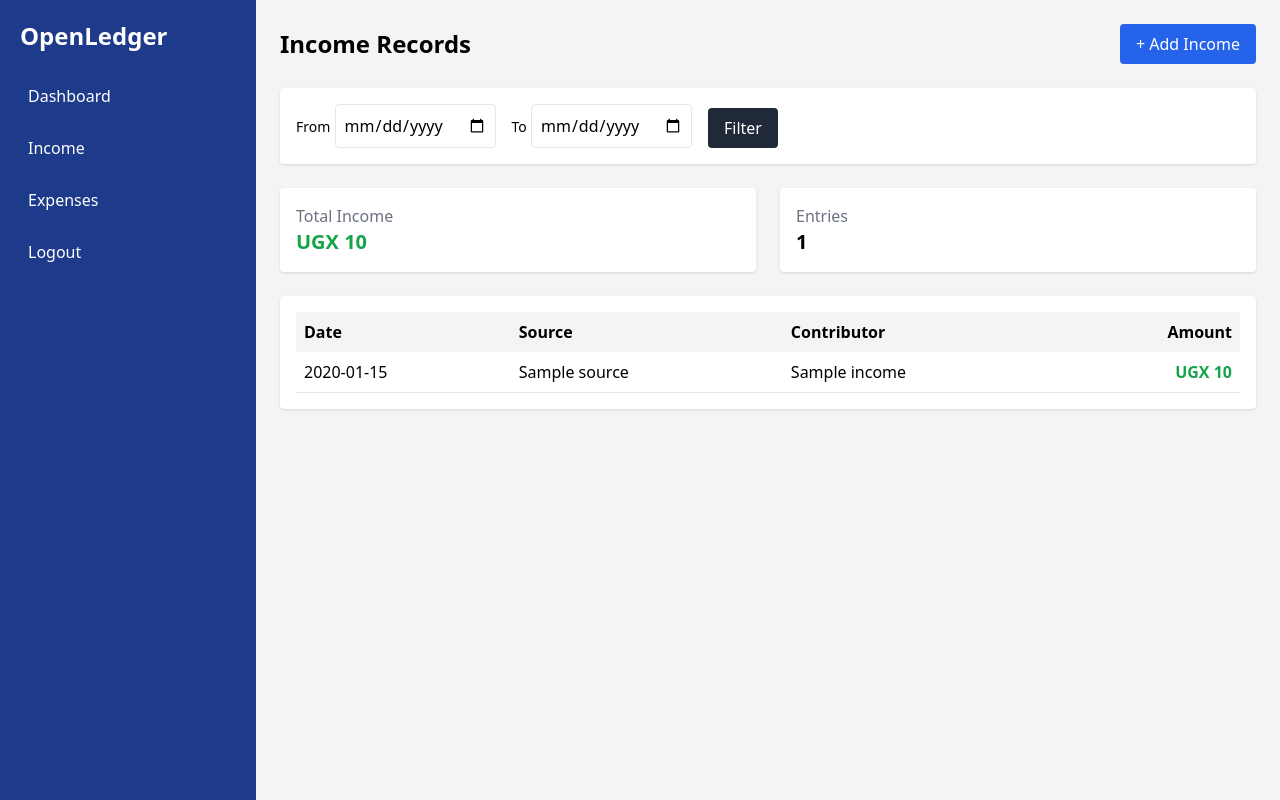
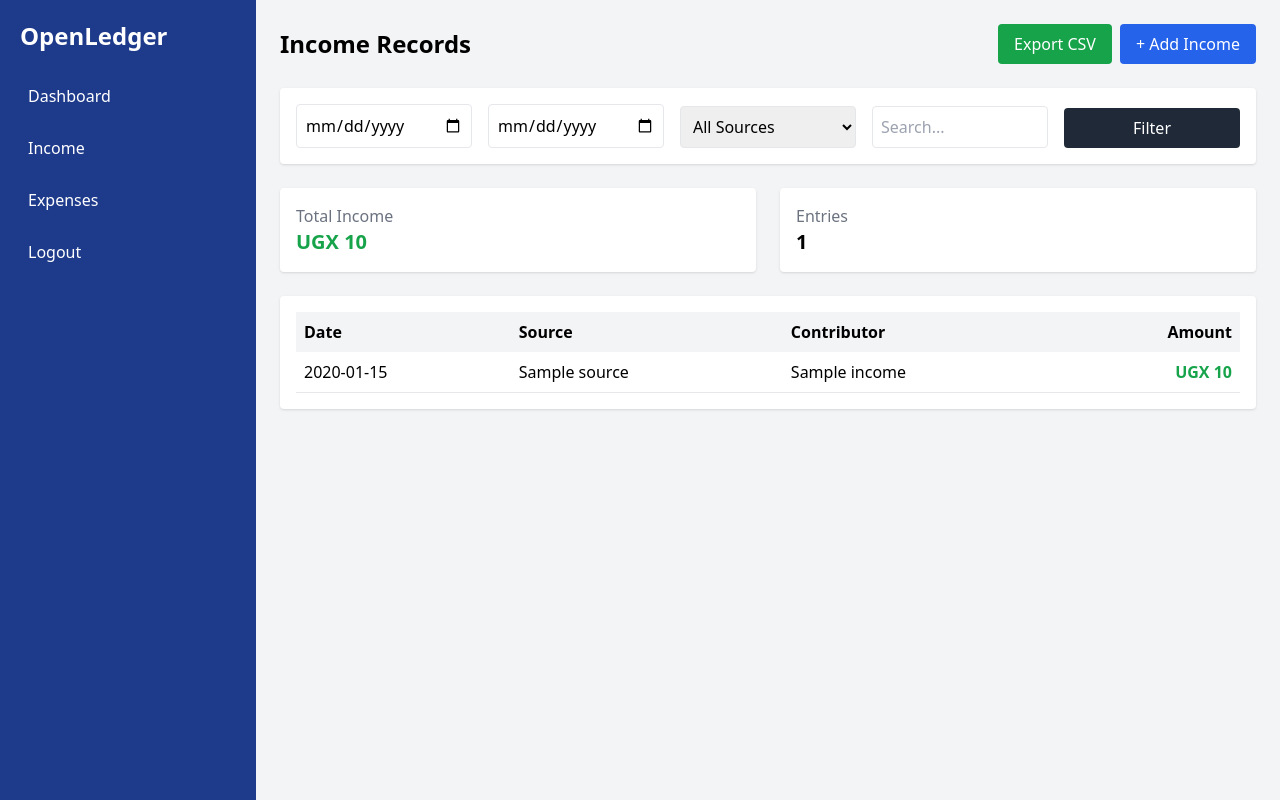
Before and after one commit to kettalevi/openledger-lite, a PHP site: page /income/index.php in a window 1280 px wide. Run offline with PHP 8.4, Linux system fonts and the light colour scheme; the visitor is signed in with stand-in values (Sample User, id 1); tables that the repository leaves empty hold one stand-in row (values such as "Sample post"); some libraries are stand-ins or nearby versions.

Commit message:
Refactor income index page for improved filtering

```diff
--- a/income/index.php
+++ b/income/index.php
@@ -2,62 +2,97 @@
 require_once '../includes/db.php';
 require_once '../includes/header.php';
 
+// Fetch sources
+$sources = $conn->query("SELECT * FROM income_sources ORDER BY name ASC")->fetchAll();
+
 // Filters
 $from = $_GET['from'] ?? '';
 $to = $_GET['to'] ?? '';
+$source_id = $_GET['source_id'] ?? '';
+$search = $_GET['search'] ?? '';
 
-$where = "";
+// Build WHERE
+$where = [];
 $params = [];
 
 if ($from && $to) {
-    $where = "WHERE income_date BETWEEN ? AND ?";
-    $params = [$from, $to];
+    $where[] = "i.income_date BETWEEN ? AND ?";
+    $params[] = $from;
+    $params[] = $to;
 }
 
-// Fetch Data
+if ($source_id) {
+    $where[] = "i.source_id = ?";
+    $params[] = $source_id;
+}
+
+if ($search) {
+    $where[] = "(i.contributor_name LIKE ? OR s.name LIKE ?)";
+    $params[] = "%$search%";
+    $params[] = "%$search%";
+}
+
+$whereSQL = $where ? "WHERE " . implode(" AND ", $where) : "";
+
+// Fetch data
 $stmt = $conn->prepare("
     SELECT i.*, s.name AS source_name
     FROM income i
     LEFT JOIN income_sources s ON i.source_id = s.id
-    $where
+    $whereSQL
     ORDER BY i.income_date DESC
 ");
 $stmt->execute($params);
 $rows = $stmt->fetchAll();
 
 // Summary
-$total = $conn->prepare("
-    SELECT SUM(amount) FROM income $where
+$totalStmt = $conn->prepare("
+    SELECT SUM(i.amount)
+    FROM income i
+    LEFT JOIN income_sources s ON i.source_id = s.id
+    $whereSQL
 ");
-$total->execute($params);
-$totalIncome = $total->fetchColumn() ?? 0;
+$totalStmt->execute($params);
+$totalIncome = $totalStmt->fetchColumn() ?? 0;
 
 $count = count($rows);
 ?>
 
 <div class="flex justify-between items-center mb-6">
     <h2 class="text-2xl font-bold">Income Records</h2>
-    <a href="create.php" class="bg-blue-600 text-white px-4 py-2 rounded">
-        + Add Income
-    </a>
+
+    <div class="flex gap-2">
+        <a href="../exports/income_csv.php?from=<?= $from ?>&to=<?= $to ?>"
+           class="bg-green-600 text-white px-4 py-2 rounded">Export CSV</a>
+
+        <a href="create.php"
+           class="bg-blue-600 text-white px-4 py-2 rounded">+ Add Income</a>
+    </div>
 </div>
 
 <!-- FILTER -->
-<form method="GET" class="bg-white p-4 rounded shadow mb-6 flex gap-4 items-end">
-    <div>
-        <label class="text-sm">From</label>
-        <input type="date" name="from" value="<?= $from ?>" class="border p-2 rounded">
-    </div>
+<form method="GET" class="bg-white p-4 rounded shadow mb-6 grid grid-cols-5 gap-4 items-end">
 
-    <div>
-        <label class="text-sm">To</label>
-        <input type="date" name="to" value="<?= $to ?>" class="border p-2 rounded">
-    </div>
+    <input type="date" name="from" value="<?= $from ?>" class="border p-2 rounded">
+    <input type="date" name="to" value="<?= $to ?>" class="border p-2 rounded">
+
+    <select name="source_id" class="border p-2 rounded">
+        <option value="">All Sources</option>
+        <?php foreach ($sources as $s): ?>
+            <option value="<?= $s['id'] ?>" <?= $source_id == $s['id'] ? 'selected' : '' ?>>
+                <?= htmlspecialchars($s['name']) ?>
+            </option>
+        <?php endforeach; ?>
+    </select>
+
+    <input type="text" name="search" value="<?= htmlspecialchars($search) ?>"
+           placeholder="Search..." class="border p-2 rounded">
 
     <button class="bg-gray-800 text-white px-4 py-2 rounded">Filter</button>
+
 </form>
 
-<!-- SUMMARY CARDS -->
+<!-- SUMMARY -->
 <div class="grid grid-cols-2 gap-6 mb-6">
     <div class="bg-white p-4 rounded shadow">
         <h3 class="text-gray-500">Total Income</h3>
@@ -74,7 +109,6 @@ $count = count($rows);
 
 <!-- TABLE -->
 <div class="bg-white p-4 rounded shadow">
-
 <table class="w-full table-auto">
     <thead>
         <tr class="bg-gray-100">
@@ -97,7 +131,6 @@ $count = count($rows);
         <?php endforeach; ?>
     </tbody>
 </table>
-
 </div>
 
 </div></div></body></html>
```
